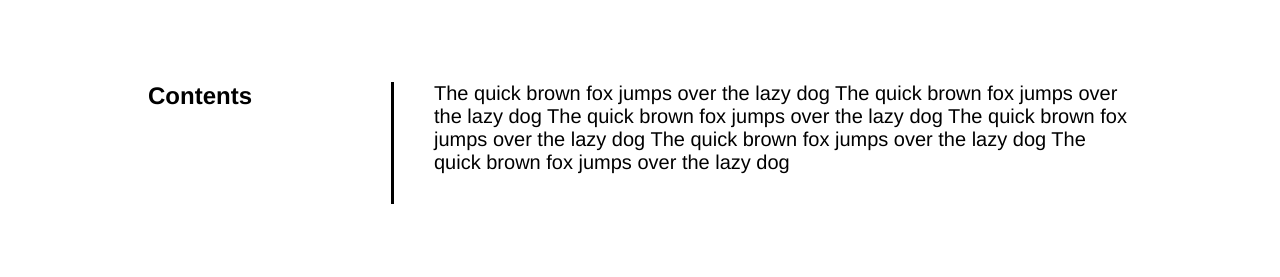
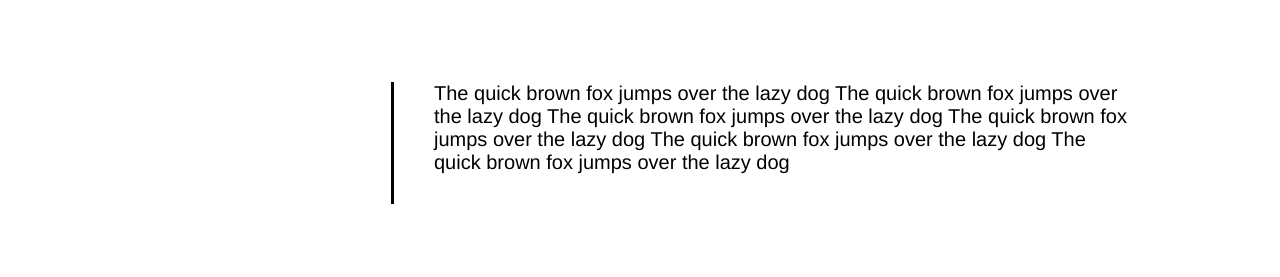
Before and after one commit to mmdlow/chungking, a Jekyll site: the page built from _posts/2019-11-23-Hello-World.md, in a window 1280 px wide. Shown: the part 1160-1437 px from the top of the page. Built offline with Jekyll 4.4.1, drawn with Linux system fonts in a browser that asks for light colours; a style sheet for code colours, icons or effects is not loaded.

Commit message:
Generate toc only if front matter specified

```diff
--- a/_layouts/post.html
+++ b/_layouts/post.html
@@ -17,10 +17,12 @@ layout: default
       {% endif %}
       <div class="flex py-4 my-4">
         <div class="col-2 pr-4 border-right">
+          {% if page.toc %}
           <div class="toc">
             <h4 class="pb-3 toc-title">Contents</h4>
             <div class="contents"></div>
           </div>
+          {% endif %}
         </div>
         <div class="col-6 pl-4 post">{{ content }}</div>
       </div>
```
Also changed, not shown: _posts/2019-11-20-Third-Post.md (+1 -0 lines).
